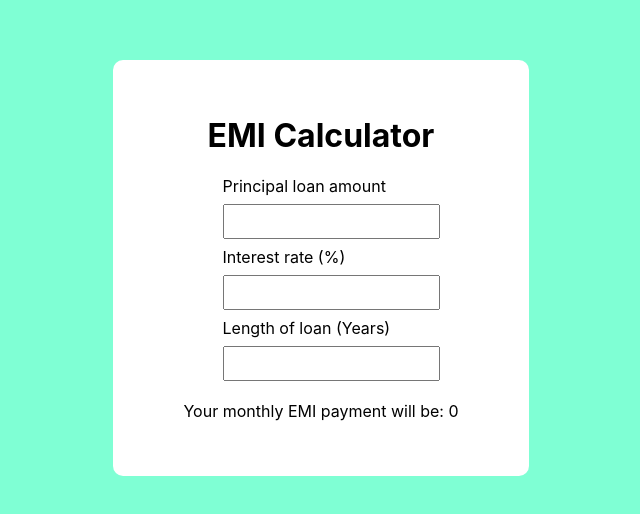
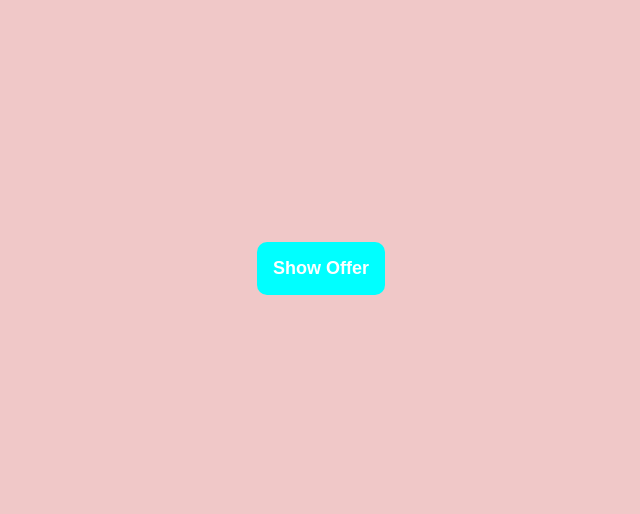
Before and after one commit to shubhamgupta-oss/my-components, a React (Create React App) app: page / in a window 1280 px wide. Shown: the part 132-646 px from the top of the page, without its empty margins (319-959 px from the left). Built offline with nearby package versions, Linux system fonts and the light colour scheme.

Commit message:
ModalOverlay

```diff
--- a/src/App.js
+++ b/src/App.js
@@ -1,6 +1,7 @@
 
 import './App.css';
-import EMICal from './Features/EMICal/EMICal';
+import ModalOverlay from './Features/ModalOverlay/ModalOverlay';
+// import EMICal from './Features/EMICal/EMICal';
 // import FAQ from './Features/FAQ/FAQ.jsx';
 // import Countdown from './Features/Countdown/Countdown';
 // import OtpScreen from './Features/OTPScreen/OtpScreen';
@@ -12,7 +13,8 @@ function App() {
   // <OtpScreen/>
   // <Countdown/>
   // <FAQ/>
-  <EMICal/>
+  // <EMICal/>
+  <ModalOverlay/>
 
   );
 }
--- /dev/null
+++ b/src/Features/ModalOverlay/ModalOverlay.css
@@ -0,0 +1,78 @@
+.container{
+    display: flex;
+    justify-content: center;
+   background-color: rgb(240, 200, 200);
+   height: 100vh;
+    align-items: center;
+
+}
+.buttoncls > button{
+    padding: 2vh;
+    border-radius: 10px;
+    border: none;
+    outline: none;
+    background-color: aqua;
+    color: white;
+    font-size: large;
+    font-weight: bold;
+
+}
+.buttoncls > button:hover{
+    background-color: white;
+    color: aqua;
+}
+
+.modal {
+    background: radial-gradient(white, rgba(39, 41, 41, 0.5));
+    position: fixed;
+    width: 100%;
+    height: 100vh;
+    z-index: 1;
+    top: 0;
+    left: 0;
+    display: grid;
+    justify-content: center;
+    align-items: center;
+}
+
+.offer-pop{
+    background-color:bisque;
+    display: flex;
+    flex-direction: column;
+    gap: 20%;
+    position: relative;
+    padding: 16px;
+
+}
+
+.cls-btn{
+    background-color:bisque;
+    border: none;
+    position: absolute;
+    outline: none;
+    font-size: 20px;
+    font-weight: bold;
+    cursor: pointer;
+}
+
+.content{
+    margin-top: 40px;
+    width: 300px;
+    height: 200px;
+    font-size: 20px;
+}
+
+.act-btn{
+    height: 40px;
+    border: none;
+    outline: none;
+    border-radius: 2px;
+    background-color: black;
+    font-size: 20px;
+    color: white;
+
+}
+.offer-acp{
+    font-size: 20px;
+    font-weight: bolder;
+}
--- /dev/null
+++ b/src/Features/ModalOverlay/ModalOverlay.jsx
@@ -0,0 +1,49 @@
+import React, { useState } from 'react';
+import Pop from './Pop';
+import './ModalOverlay.css'
+
+function ModalOverlay(props) {
+    const[isModal, setModal] = useState(false);
+    const[offer, setOffer] = useState(false);
+
+
+    function handelClickOffer(){
+        setModal(true);
+    }
+    function handelClose(){
+        setModal(false)
+    }
+
+    function handelAcceptoffer(){
+        setOffer(true);
+        setModal(false);
+    }
+
+
+    return (
+        <div>
+
+        <div className='container'>
+            <div className="buttoncls">
+
+            {offer ? <div className='offer-acp'>Offer Accepted</div> : <button onClick={handelClickOffer}>   Show Offer </button>}
+
+            </div>
+        </div>
+
+
+        {
+            isModal &&  <Pop close={handelClose} offerAccepted={handelAcceptoffer}/>
+        }
+
+
+
+
+
+
+        </div>
+
+    );
+}
+
+export default ModalOverlay;
--- /dev/null
+++ b/src/Features/ModalOverlay/Pop.jsx
@@ -0,0 +1,27 @@
+import React from 'react';
+
+function Pop({close, offerAccepted}) {
+
+    function handelBox(e){
+        if(e.target.className === 'modal'){
+        close()
+        }
+    }
+
+
+    return (
+        <div className='modal' onClick={handelBox}>
+            <div className='offer-pop'>
+                <button
+                onClick={close}
+                className='cls-btn'
+                >X</button>
+                <div className='content'>Lorem ipsum dolor sit amet consectetur adipisicing elit.</div>
+                <button onClick={offerAccepted} className='act-btn'>Accept Offer</button>
+            </div>
+
+        </div>
+    );
+}
+
+export default Pop;
```
